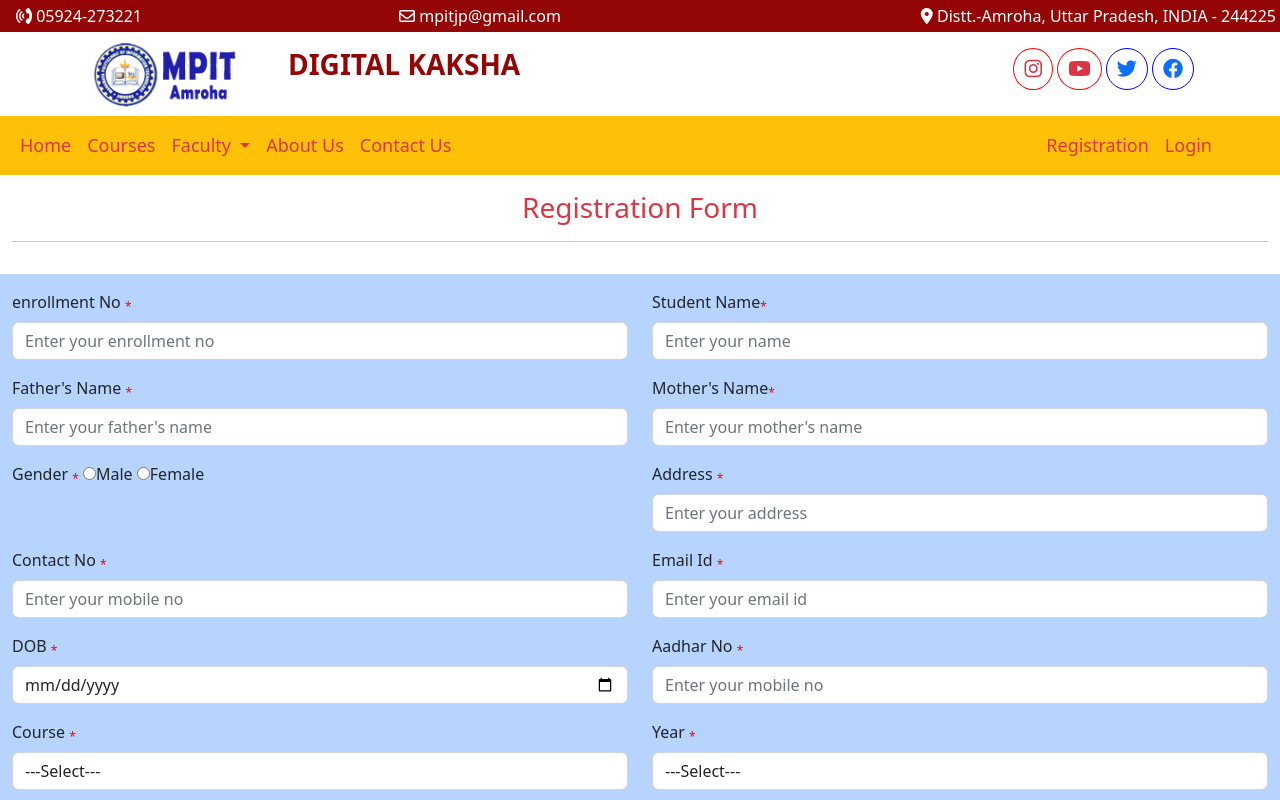
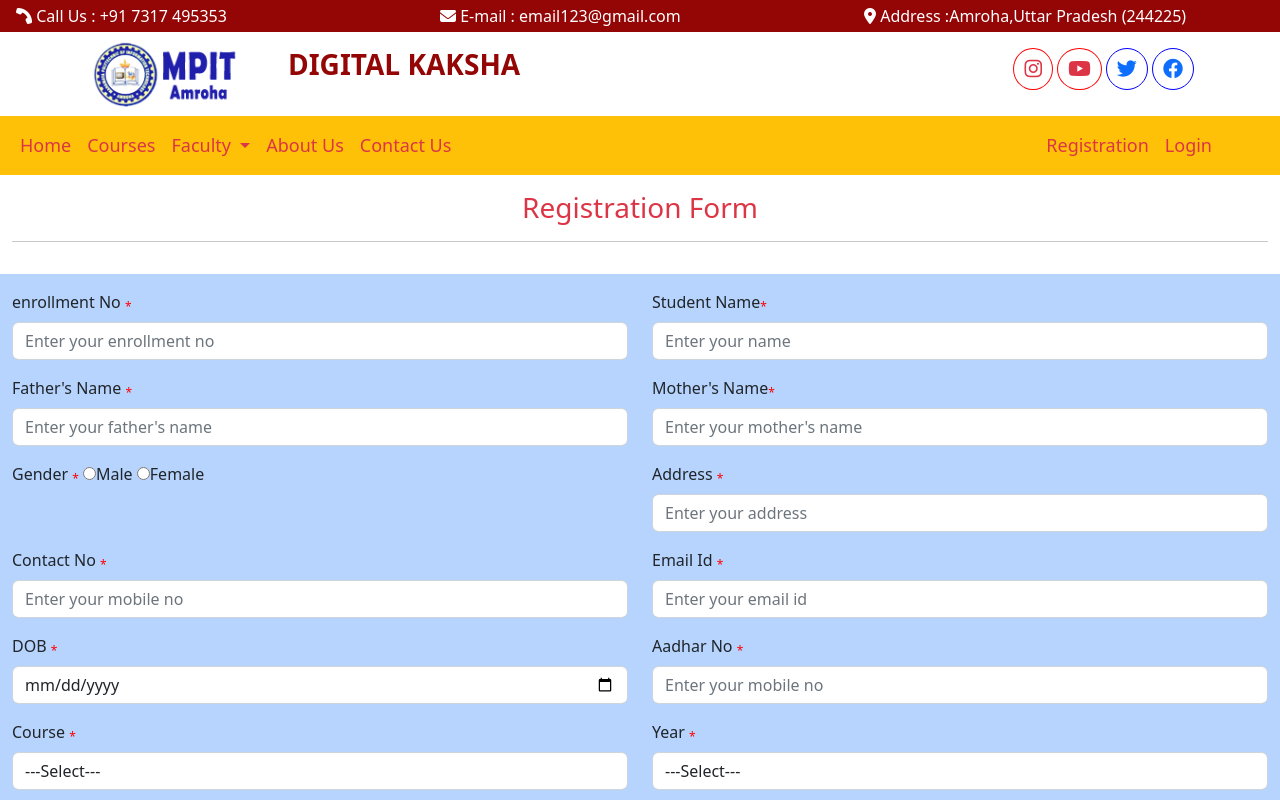
Before and after one commit to altaf07861/project1, a plain HTML site: page registration.html in a window 1280 px wide. Shown: the top 800 px of the page. Drawn offline with Linux system fonts and the light colour scheme.

Commit message:
Update registration.html

```diff
--- a/registration.html
+++ b/registration.html
@@ -19,22 +19,24 @@
         <!-------Header Start---------->
 
 
+ <div class="row  text-white p-1" style=" background-color:#940505;" >
+                <div class="col-sm-4 ">
+
+                    <i class="fa-solid fa-phone fa-spin"></i>
+                    Call Us : +91 7317 495353
+                </div>
+                <div class="col-sm-4">
+                   <i class="fa-solid fa-envelope"></i>
+                    E-mail : email123@gmail.com
+                </div>
+                <div class="col-sm-4">
+                    <i class="fa-solid fa-location-dot"></i>
+                    Address :Amroha,Uttar Pradesh (244225)
+                </div>
+            </div>
 
 
 
-        <div class="row  red text-white" style=" background-color:#940505;">
-            <div class="col-sm-3 p-1 ps-3">
-                <i class="fa-solid fa-spin fa-phone-volume"></i> 05924-273221
-            </div>
-            <div class="col-sm-3 p-1 text-center">
-                <i class="fa-regular fa-envelope"></i> mpitjp@gmail.com
-            </div>
-            <div class="col-sm-6 p-1">
-                <span style="float: right">
-                    <i class="fa-solid fa-location-dot"></i> Distt.-Amroha, Uttar Pradesh, INDIA - 244225
-                </span>
-            </div>
-        </div>
 
         <!----Logo Start ----->
         <div class="container">
```
